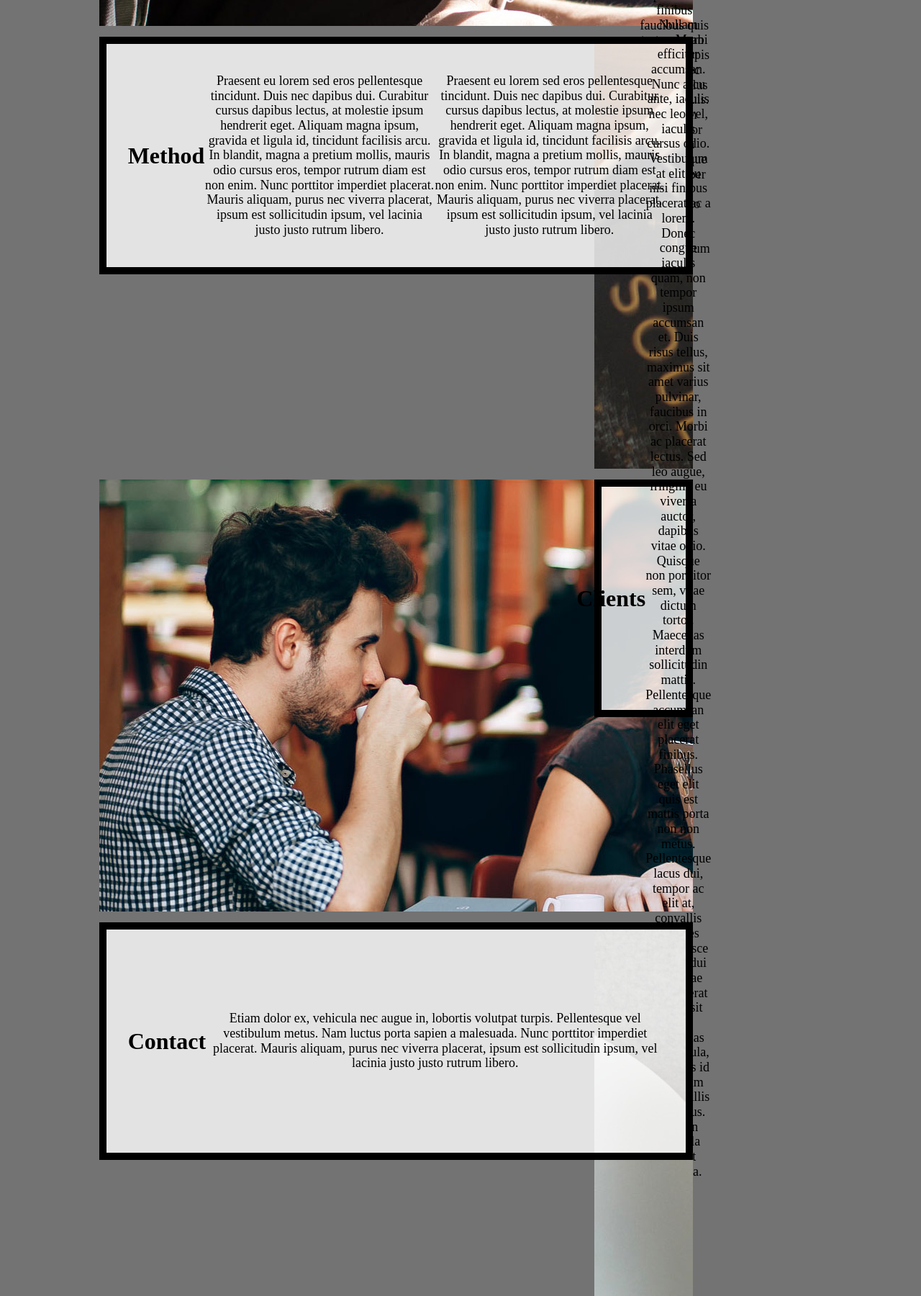
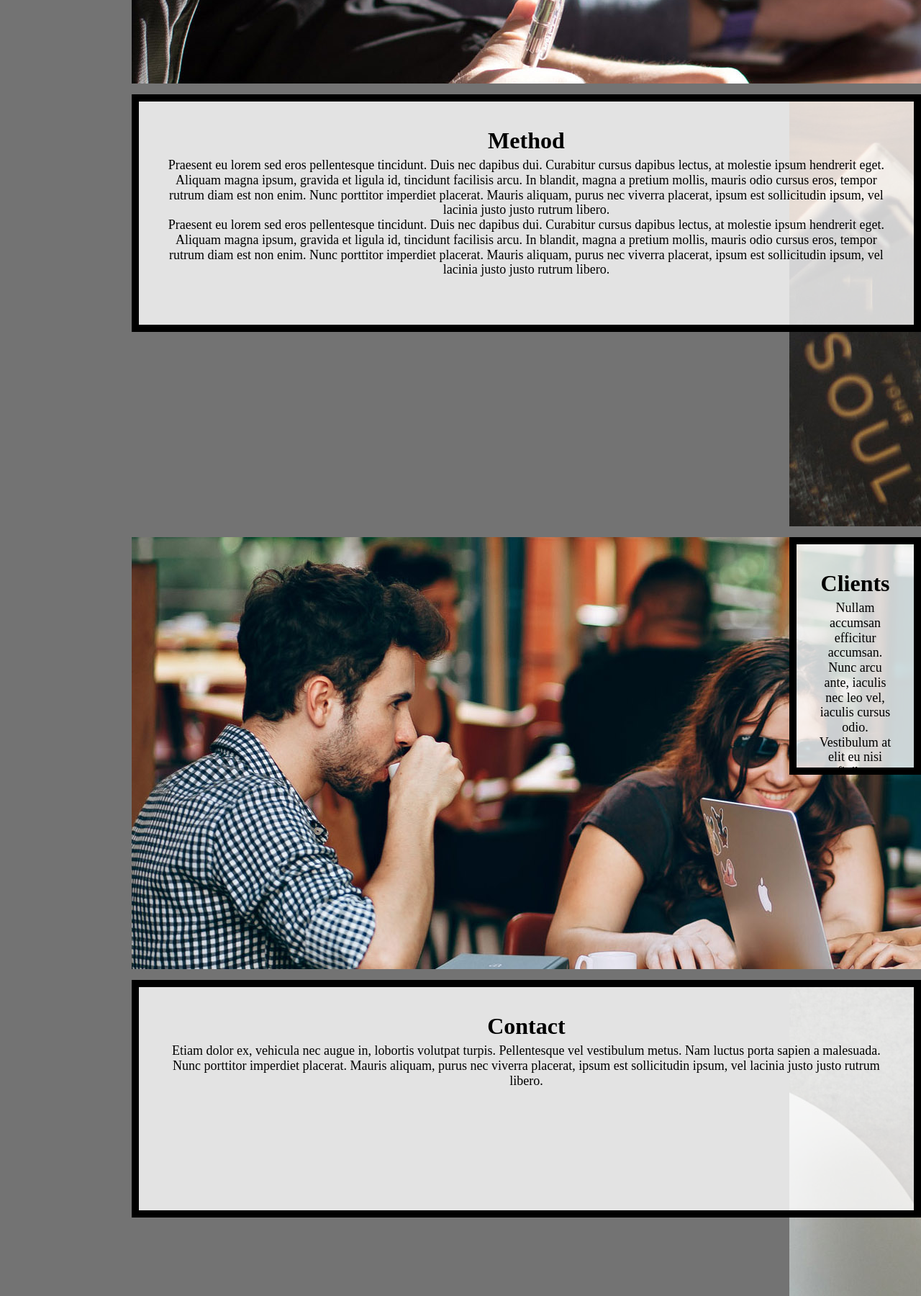
Before and after one commit to aethom00/339_hw4, a plain HTML site: page index.html in a window 1280 px wide. Shown: the part 1000-2800 px from the top of the page at 72% size. Drawn offline with Linux system fonts and the light colour scheme.

Commit message:
Add files via upload

```diff
--- a/css/style.css
+++ b/css/style.css
@@ -126,7 +126,7 @@ nav a:hover{
 /* Step 2b: Write selector/rule property to position the skip class element when it is in focus*/
 
 .skip:focus{
-  Top:20px;
+  Top: 20px;
   Position: relative;
 }
 
@@ -150,6 +150,7 @@ nav a:hover{
 /* Step 5: Write selector/rule property to add the background image to the
 first div in the grid  and place it in the grid. */
 
+
 .container div:first-child{
   grid-column: 1 / -1;
   grid-row-start: 1;
@@ -172,72 +173,66 @@ first div in the grid  and place it in the grid. */
 
 .about {
   grid-column: 2 / span 1;
-  grid-row-start: 2;
+  grid-row: 2;
 }
 
 .method {
   grid-column: 2 / span 1;
-  grid-row-start: 3;
+  grid-row: 3;
 }
 
 .clients {
   grid-column: 2 / span 1;
-  grid-row-start: 4;
+  grid-row: 4;
 }
 
 .contact {
   grid-column: 2 / span 1;
-  grid-row-start: 5;
+  grid-row: 5;
 }
 
   /* Step 7 */
 
-
-.about-image{
+.about-image, .method-image, .clients-image, .contact-image {
   grid-column: 1 / -1;
-  grid-row-start:2;
   max-height: 600px;
   overflow: hidden;
 }
+
+.about-image{
+  grid-row-start: 2;
+}
 .method-image{
-  grid-column: 1 / -1;
-  grid-row-start:3;
-  max-height: 600px;
-  overflow: hidden;
+  grid-row-start: 3;
 }
 .clients-image{
-  grid-column: 1 / -1;
-  grid-row-start:4;
-  max-height: 600px;
-  overflow: hidden;
+  grid-row-start: 4;
 }
 .contact-image{
-  grid-column: 1 / -1;
-  grid-row-start:5;
-  max-height: 600px;
-  overflow: hidden;
+  grid-row-start: 5;
 }
 
  /* Step 8: Write the selector/rule property to style the .text-block class. */
 
 .text-block{
-  display: flex;
+  /* display: flex; */
   align-items: center;
   justify-content: center;
   text-align: center;
   height: 100%;
+  /* align-self: center; */
 }
 
 /* Here starts the view for desktop >= 800px */
 
 /* Add your media query here */
 
-@media (min-width: 800px){
+@media screen and (min-width: 800px){
 
   /* Step 9: Write the selector/rule property to style the nav element */
 
   nav {
-    float: right;
+    text-align: right;
     padding: 30px 0px;
   }
 
@@ -249,39 +244,13 @@ first div in the grid  and place it in the grid. */
 
   /* Steps 11 and 12: Update the grid-column property of the grid's children (where-needed)*/
 
-  .about{
-    /* grid-column-start: 3; */
-    grid-column: 3 / span 2;
-  }
-  .clients{
-    /* grid-column-start: 3; */
-    grid-column: 3 / span 2;
-  }
-  .method-image{
-    /* grid-column-start: 3; */
-    grid-column: 3 / span 2;
-  }
-  .contact-image{
-    /* grid-column-start: 3; */
+  .about, .clients, .method-image, .contact-image {
     grid-column: 3 / span 2;
   }
 
   /* Step 12 */
 
-  .method{
-    /* grid-column-start: 2; */
-    grid-column: 2 / span 2;
-  }
-  .contact{
-    /* grid-column-start: 2; */
-    grid-column: 2 / span 2;
-  }
-  .about-image{
-    /* grid-column-start: 2; */
-    grid-column: 2 / span 2;
-  }
-  .clients-image{
-    /* grid-column-start: 2; */
+  .method, .contact, .about-image, .clients-image {
     grid-column: 2 / span 2;
   }
 
@@ -289,7 +258,8 @@ first div in the grid  and place it in the grid. */
 
   .text-block{
     max-height: 250px;
-    overflow: visible;
+    overflow: auto;
+    /* align-self: center; */
+    /* overflow: visible; */
   }
-
 }
```
